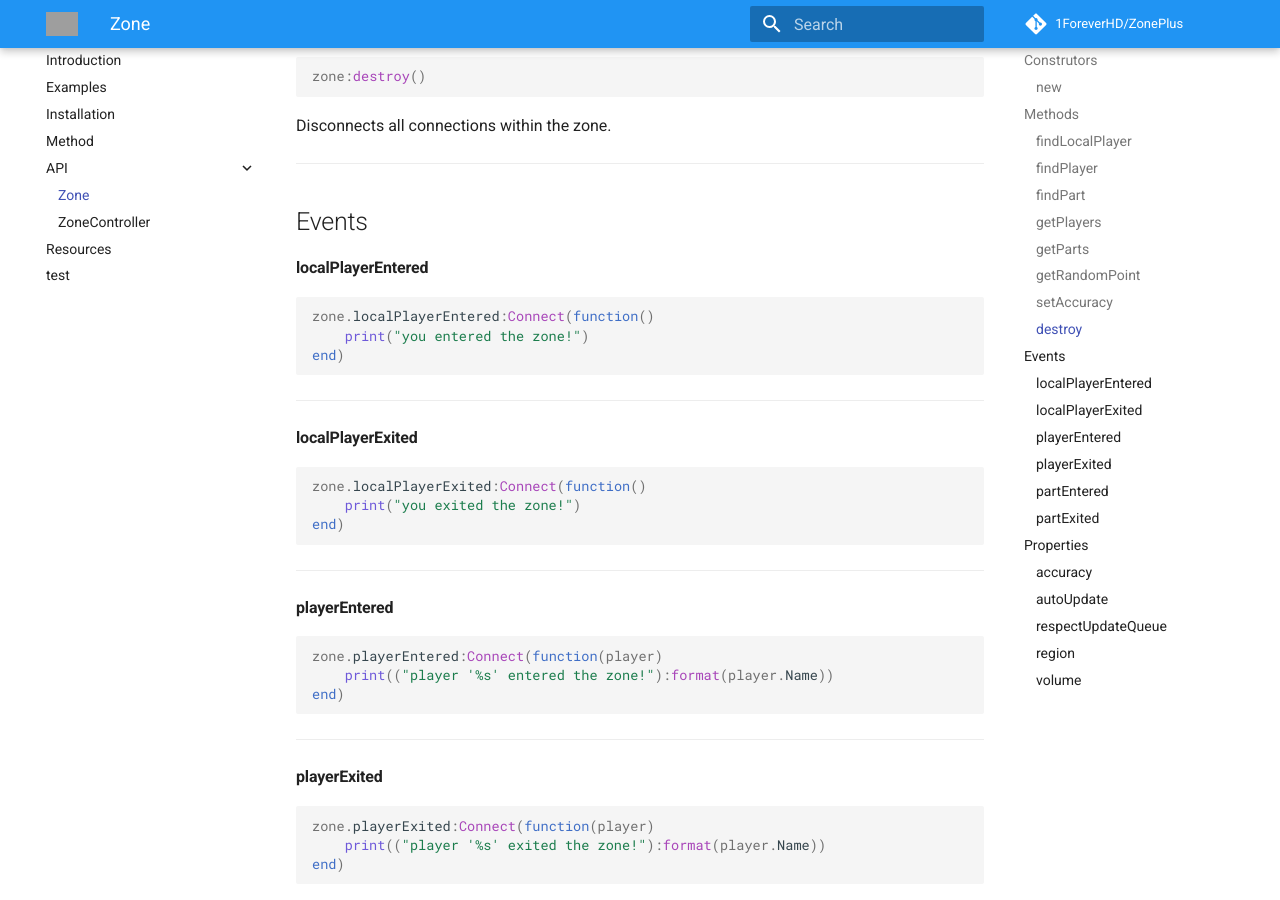
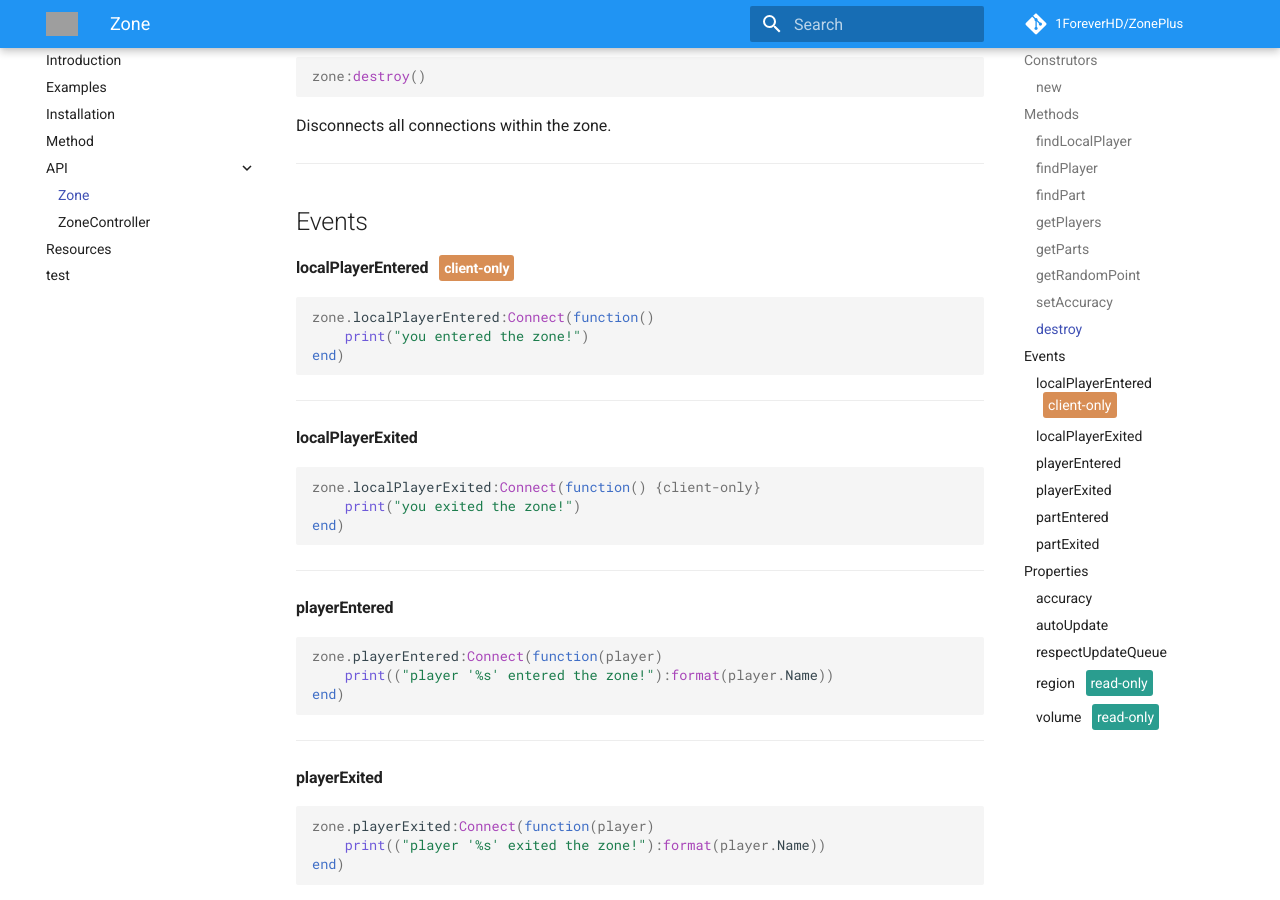
Before and after one commit to 1ForeverHD/ZonePlus, an MkDocs documentation site: the page built from docs/zone.md, in a window 1280 px wide and 900 px high, scrolled down 1585 px. Built offline with MkDocs 1.6.1 and Material for MkDocs 9.7.7, drawn with Linux system fonts in a browser that asks for light colours; comment, search, counter and statistics services are not loaded; some of the changed text lies outside the part shown; grey boxes are pictures that could not be loaded.

Commit message:
fcefa98c158d558381aeff5f8041b7ec9201b8da

````diff
--- a/docs/zone.md
+++ b/docs/zone.md
@@ -70,7 +70,7 @@ Disconnects all connections within the zone.
 
 
 ## Events
-#### localPlayerEntered
+#### localPlayerEntered  {client-only}
 ```lua
 zone.localPlayerEntered:Connect(function()
     print("you entered the zone!")
@@ -80,7 +80,7 @@ end)
 ----
 #### localPlayerExited
 ```lua
-zone.localPlayerExited:Connect(function()
+zone.localPlayerExited:Connect(function() {client-only}
     print("you exited the zone!")
 end)
 ```
@@ -143,9 +143,7 @@ local bool = zone.respectUpdateQueue --[default: 'true']
 When ``true``, will prevent the internal ``_update()`` from being called multiple times within a 0.1 second period.
 
 ----
-#### region
-*Read-only*
+#### region {read-only}
 
 ----
-#### volume
-*Read-only*
+#### volume {read-only}
````
